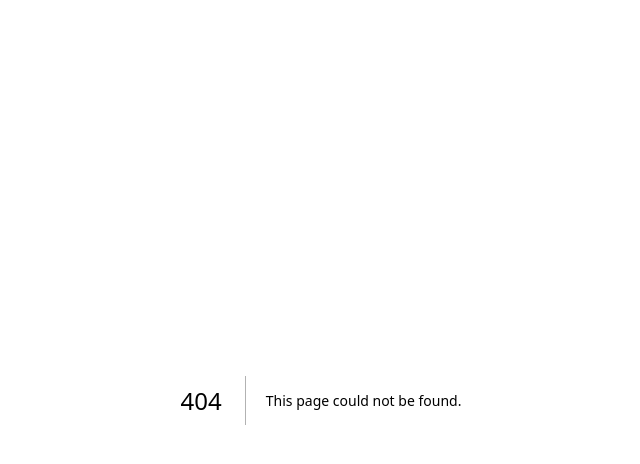
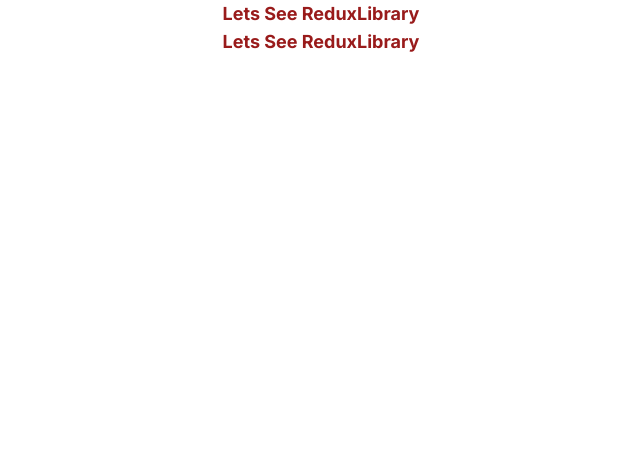
Before and after one commit to Ninjajuk/Reactjs_tutorial, a Next.js app: page /redux in a window 1280 px wide. Before the commit this address had no page. Shown: the top 464 px of the page, without its empty margins (319-959 px from the left). Built offline with nearby package versions, Linux system fonts and the light colour scheme.

Commit message:
redux store

```diff
--- a/app/hooks/useRef/page.js
+++ b/app/hooks/useRef/page.js
@@ -11,8 +11,8 @@
   return (
     <div>
       <h1>Hi Ref</h1>
-      <input ref={inputRef} type="text" />
-      <button onClick={handleRef}>Click</button>
+      <input ref={inputRef} type="text" className="p-2 bg-gray-100 border-3 mr-4"/>
+      <button onClick={handleRef} className="p-2 bg-red-500 rounded-full">Click</button>
     </div>
   );
 }
--- a/app/layout.js
+++ b/app/layout.js
@@ -1,17 +1,23 @@
+// "use client"
 import { Inter } from "next/font/google";
 import "./globals.css";
+// import { Providers } from "./redux/provider";
+
 
 const inter = Inter({ subsets: ["latin"] });
 
 export const metadata = {
-  title: "Create Next App",
+  title: "react js ",
   description: "Generated by create next app",
 };
 
 export default function RootLayout({ children }) {
   return (
-    <html lang="en">
-      <body className={inter.className}>{children}</body>
-    </html>
+    // <Providers>
+
+      <html lang="en">
+        <body className={inter.className}>{children}</body>
+      </html>
+    // </Providers>
   );
 }
--- /dev/null
+++ b/app/redux/page.js
@@ -0,0 +1,12 @@
+import React from 'react'
+
+const ReduxPage = () => {
+  return (
+    <div>
+      <h1 className='text-center text-lg text-red-800 font-bold'>Lets See ReduxLibrary</h1>
+      <h1 className='text-center text-lg text-red-800 font-bold'>Lets See ReduxLibrary</h1>
+    </div>
+  );
+}
+
+export default ReduxPage
--- /dev/null
+++ b/app/redux/provider.js
@@ -0,0 +1,8 @@
+'use client';
+import { Provider } from "react-redux";
+import { store } from "./store";
+// import { Providers } from "@/Redux/provider"
+
+export function Providers({ children }) {
+  return <Provider store={store}>{children}</Provider>;
+}
--- /dev/null
+++ b/app/redux/store.js
@@ -0,0 +1,8 @@
+'use client'
+import { configureStore } from '@reduxjs/toolkit'
+
+export const store=()=>configureStore({
+    reducer:{
+
+    }
+})
```
Also changed, not shown: StoreProvider.js (added, +17 -0 lines), package.json (+7 -4 lines), 1 other file (tests, documents, lock files or other folders).
